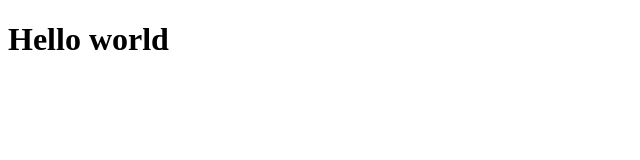
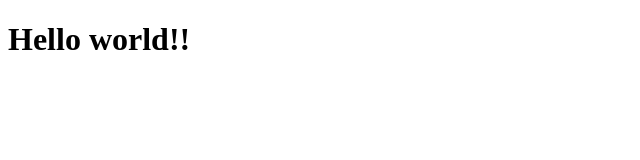
Before and after one commit to pinomaker-hoo/mars-fe-study, a plain HTML site: page index.html in a window 1280 px wide. Shown: the full height of the page, 0-640 px from the left. Drawn offline with Linux system fonts and the light colour scheme.

Commit message:
feat : Add Text

```diff
--- a/index.html
+++ b/index.html
@@ -6,6 +6,6 @@
     <title>Document</title>
   </head>
   <body>
-    <h1>Hello world</h1>
+    <h1>Hello world!!</h1>
   </body>
 </html>
```
